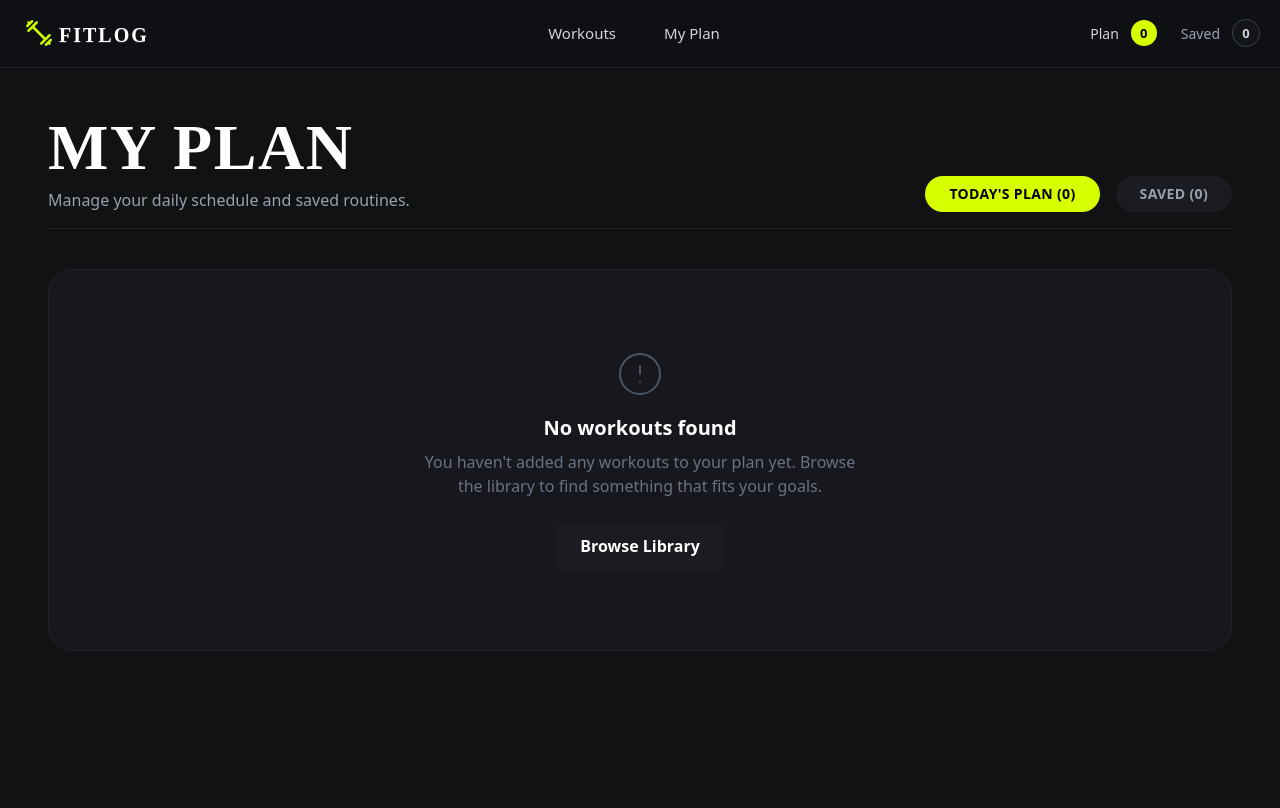
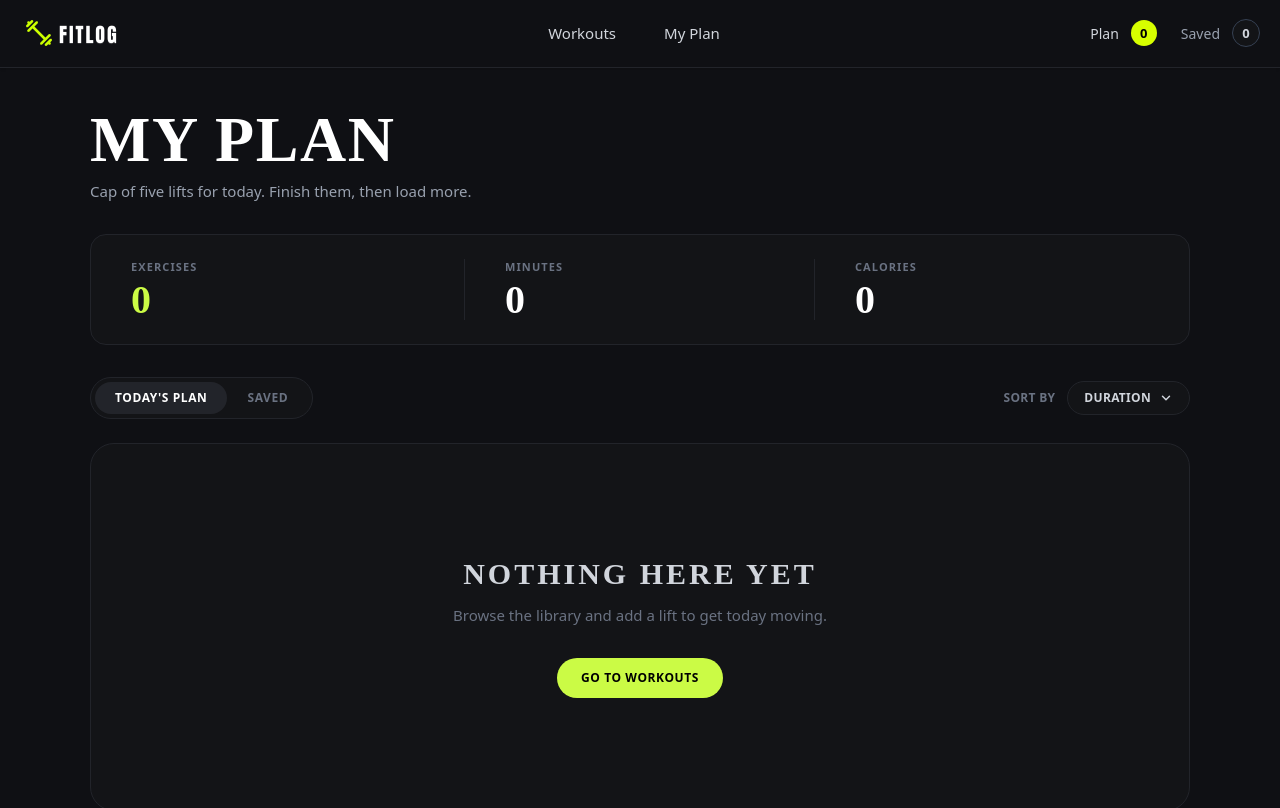
Before and after one commit to mashukurmanilk/fit-log, a Next.js app: page /my-plan in a window 1280 px wide. Shown: the top 808 px of the page. Built offline with nearby package versions, Linux system fonts and the light colour scheme; a web font is replaced by a local one.

Commit message:
added my plan page

```diff
--- a/app/components/Navbar.jsx
+++ b/app/components/Navbar.jsx
@@ -24,7 +24,7 @@ export default function Navbar() {
                 </div>
                 <Link href="/" className='btn btn-ghost text-xl rounded-full flex items-center hover:bg-[#131417]'>
                     <Image src={logo} alt='Logo' height={20} className="w-auto"/>
-                    <span className="font-['Bebas_Neue'] tracking-widest uppercase mt-1 text-white">FITLOG</span>
+                    <span className="font-['Impact'] font-normal tracking-widest uppercase mt-1 text-white">FITLOG</span>
                 </Link>
             </div>
             <div className="navbar-center hidden lg:flex">
--- a/app/context/WorkoutContext.jsx
+++ b/app/context/WorkoutContext.jsx
@@ -8,7 +8,7 @@ export function WorkoutProvider({ children }) {
   const [planWorkouts, setPlanWorkouts] = useState([]);
   const [savedWorkouts, setSavedWorkouts] = useState([]);
   const [toast, setToast] = useState(null);
-
+  const [isLoaded, setIsLoaded] = useState(false); // Track hydration for loading state
 
   useEffect(() => {
     try {
@@ -19,15 +19,15 @@ export function WorkoutProvider({ children }) {
     } catch (e) {
       console.error("Could not load from localStorage", e);
     }
+    setIsLoaded(true); // Hydration complete
   }, []);
 
   useEffect(() => {
-    localStorage.setItem('fitlog_plan', JSON.stringify(planWorkouts));
-  }, [planWorkouts]);
-
-  useEffect(() => {
-    localStorage.setItem('fitlog_saved', JSON.stringify(savedWorkouts));
-  }, [savedWorkouts]);
+    if (isLoaded) {
+      localStorage.setItem('fitlog_plan', JSON.stringify(planWorkouts));
+      localStorage.setItem('fitlog_saved', JSON.stringify(savedWorkouts));
+    }
+  }, [planWorkouts, savedWorkouts, isLoaded]);
 
   const showToast = (message) => {
     setToast({ message });
@@ -52,8 +52,26 @@ export function WorkoutProvider({ children }) {
     }
   };
 
+  const removeFromPlan = (id) => {
+    setPlanWorkouts(prev => prev.filter(w => w.id !== id));
+    showToast("Removed from plan.");
+  };
+
+  const removeFromSaved = (id) => {
+    setSavedWorkouts(prev => prev.filter(w => w.id !== id));
+    showToast("Removed from saved.");
+  };
+
   return (
-    <WorkoutContext.Provider value={{ planWorkouts, savedWorkouts, addToPlan, saveForLater }}>
+    <WorkoutContext.Provider value={{
+      planWorkouts,
+      savedWorkouts,
+      addToPlan,
+      saveForLater,
+      removeFromPlan,
+      removeFromSaved,
+      isLoaded
+    }}>
       {children}
       {toast && (
         <div className="toast toast-bottom toast-center z-50">
--- a/app/homepage/workout.jsx
+++ b/app/homepage/workout.jsx
@@ -16,7 +16,7 @@ export default async function workout() {
   return (
     <div className='py-12 flex flex-col mx-4 md:mx-10'>
         <div className="mb-8">
-            <h1 className="font-['Impact'] font-black text-4xl lg:text-5xl text-white tracking-tight uppercase">
+            <h1 className="font-['Impact'] font-normal text-4xl lg:text-5xl text-white tracking-tight uppercase">
                 THE LIBRARY
             </h1>
             <div className="text-gray-400 mt-2 text-[17px]">
--- a/app/layout.tsx
+++ b/app/layout.tsx
@@ -34,7 +34,7 @@ export default function RootLayout({ children }: LayoutProps<"/">) {
             {children}
           </main>
 
-          {/* Footer */}
+
           <footer className="border-t border-[#22242a] bg-[#111214] py-8 px-6 md:px-12 mt-auto">
             <div className="max-w-[1400px] mx-auto flex flex-col md:flex-row justify-between items-center gap-4">
               <div className="flex items-center gap-2">
--- a/app/my-plan/page.jsx
+++ b/app/my-plan/page.jsx
@@ -6,64 +6,121 @@ import Link from 'next/link';
 import { useWorkoutContext } from '@/app/context/WorkoutContext';
 
 export default function MyPlanPage() {
-  const { planWorkouts, savedWorkouts } = useWorkoutContext();
+  const { planWorkouts, savedWorkouts, removeFromPlan, removeFromSaved, isLoaded } = useWorkoutContext();
   const [activeTab, setActiveTab] = useState('plan'); // 'plan' or 'saved'
+
+  // Loading State requirement
+  if (!isLoaded) {
+    return (
+      <div className="min-h-screen bg-[#0f1014] text-white flex items-center justify-center">
+        <h2 className="text-2xl font-bold font-['Bebas_Neue'] tracking-widest text-[#cbfb45] animate-pulse">
+          Loading workouts...
+        </h2>
+      </div>
+    );
+  }
 
   const activeWorkouts = activeTab === 'plan' ? planWorkouts : savedWorkouts;
 
+  // Sort by duration as required by the UI dropdown
+  const sortedWorkouts = [...activeWorkouts].sort((a, b) => a.duration - b.duration);
+
+  // Calculate Metrics live based on active tab
+  const totalExercises = activeWorkouts.length;
+  const totalMinutes = activeWorkouts.reduce((acc, w) => acc + (w.duration || 0), 0);
+  const totalCalories = activeWorkouts.reduce((acc, w) => acc + (w.caloriesBurned || 0), 0);
+
   return (
-    <div className="min-h-screen bg-[#111214] text-white p-6 md:p-12">
-      <div className="max-w-[1200px] mx-auto">
+    <div className="min-h-screen bg-[#0f1014] text-white p-6 md:p-10">
+      <div className="max-w-[1100px] mx-auto">
 
-        <div className="flex flex-col md:flex-row justify-between items-end mb-10 border-b border-[#22242a] pb-4">
-          <div>
-            <h1 className="text-5xl md:text-[64px] font-black uppercase font-['Bebas_Neue'] tracking-wide">
-              My Plan
+        {/* Title and Subtitle */}
+        <div className="mb-8">
+          <h1 className="text-5xl md:text-[64px] font-black uppercase font-['Bebas_Neue'] tracking-wide leading-none">
+            MY PLAN
           </h1>
-            <p className="text-gray-400 mt-2">Manage your daily schedule and saved routines.</p>
+          <p className="text-gray-400 mt-2 text-[15px]">
+            Cap of five lifts for today. Finish them, then load more.
+          </p>
         </div>
 
-          <div className="flex gap-4 mt-6 md:mt-0">
+        {/* Metrics Summary Row (Single Container) */}
+        <div className="bg-[#131417] border border-[#22242a] rounded-2xl p-6 grid grid-cols-3 divide-x divide-[#22242a] mb-8">
+          <div className="flex flex-col pl-4 justify-center">
+            <span className="text-gray-500 text-[11px] font-bold uppercase tracking-widest mb-1">Exercises</span>
+            <span className="text-4xl lg:text-[40px] font-black text-[#cbfb45] font-['Bebas_Neue'] leading-none">
+              {totalExercises}
+            </span>
+          </div>
+          <div className="flex flex-col pl-10 justify-center">
+            <span className="text-gray-500 text-[11px] font-bold uppercase tracking-widest mb-1">Minutes</span>
+            <span className="text-4xl lg:text-[40px] font-black text-white font-['Bebas_Neue'] leading-none">
+              {totalMinutes}
+            </span>
+          </div>
+          <div className="flex flex-col pl-10 justify-center">
+            <span className="text-gray-500 text-[11px] font-bold uppercase tracking-widest mb-1">Calories</span>
+            <span className="text-4xl lg:text-[40px] font-black text-white font-['Bebas_Neue'] leading-none">
+              {totalCalories}
+            </span>
+          </div>
+        </div>
+
+        {/* Tabs and Sort Row */}
+        <div className="flex justify-between items-center mb-6">
+          <div className="flex bg-[#131417] border border-[#22242a] rounded-full p-1">
             <button
               onClick={() => setActiveTab('plan')}
-              className={`px-6 py-2 rounded-full font-bold text-sm uppercase tracking-wide transition-colors ${
+              className={`px-5 py-2 rounded-full font-bold text-xs uppercase tracking-wider transition-colors ${
                 activeTab === 'plan'
-                  ? 'bg-[#d7ff00] text-black'
-                  : 'bg-[#1a1c21] text-gray-400 hover:text-white'
+                  ? 'bg-[#22242a] text-white'
+                  : 'text-gray-500 hover:text-gray-300'
               }`}
             >
-              Today's Plan ({planWorkouts?.length || 0})
+              Today's Plan
             </button>
             <button
               onClick={() => setActiveTab('saved')}
-              className={`px-6 py-2 rounded-full font-bold text-sm uppercase tracking-wide transition-colors ${
+              className={`px-5 py-2 rounded-full font-bold text-xs uppercase tracking-wider transition-colors ${
                 activeTab === 'saved'
-                  ? 'bg-[#d7ff00] text-black'
-                  : 'bg-[#1a1c21] text-gray-400 hover:text-white'
+                  ? 'bg-[#22242a] text-white'
+                  : 'text-gray-500 hover:text-gray-300'
               }`}
             >
-              Saved ({savedWorkouts?.length || 0})
+              Saved
             </button>
+          </div>
+
+          <div className="flex items-center gap-3 text-xs text-gray-500 font-bold uppercase tracking-wide">
+            Sort By
+            <div className="border border-[#22242a] bg-[#131417] text-gray-300 rounded-full px-4 py-2 flex items-center gap-2 cursor-pointer hover:border-gray-500 transition-colors">
+              Duration
+              <svg xmlns="http://www.w3.org/2000/svg" width="14" height="14" viewBox="0 0 24 24" fill="none" stroke="currentColor" strokeWidth="2.5" strokeLinecap="round" strokeLinejoin="round"><path d="m6 9 6 6 6-6"/></svg>
+            </div>
           </div>
         </div>
 
-        {activeWorkouts?.length === 0 ? (
-          <div className="flex flex-col items-center justify-center py-20 text-center bg-[#16181d] border border-[#22242a] rounded-[24px]">
-            <svg xmlns="http://www.w3.org/2000/svg" width="48" height="48" viewBox="0 0 24 24" fill="none" stroke="currentColor" strokeWidth="1" strokeLinecap="round" strokeLinejoin="round" className="text-gray-600 mb-4"><circle cx="12" cy="12" r="10"/><line x1="12" y1="8" x2="12" y2="12"/><line x1="12" y1="16" x2="12.01" y2="16"/></svg>
-            <h3 className="text-xl font-bold mb-2">No workouts found</h3>
-            <p className="text-gray-500 max-w-md">
-              You haven't added any workouts to your {activeTab === 'plan' ? "plan" : "saved list"} yet.
-              Browse the library to find something that fits your goals.
+        {/* Empty State vs List */}
+        {sortedWorkouts.length === 0 ? (
+          <div className="flex flex-col items-center justify-center py-28 text-center bg-[#131417] border border-[#22242a] rounded-[24px]">
+            <h3 className="text-3xl font-black text-gray-300 uppercase font-['Bebas_Neue'] tracking-widest mb-3">NOTHING HERE YET</h3>
+            <p className="text-gray-500 text-[15px] mb-8">
+              Browse the library and add a lift to get today moving.
             </p>
-            <Link href="/" className="mt-6 bg-[#1a1c21] hover:bg-[#22242a] text-white px-6 py-3 rounded-lg font-semibold transition-colors">
-              Browse Library
+            <Link href="/" className="bg-[#cbfb45] hover:bg-[#bceb3b] text-black px-6 py-3 rounded-full text-xs font-bold uppercase tracking-wider transition-colors">
+              Go to workouts
             </Link>
           </div>
         ) : (
-          <div className="grid grid-cols-1 md:grid-cols-2 lg:grid-cols-3 gap-6">
-            {activeWorkouts.map((workout) => (
-              <div key={workout.id} className="bg-[#16181d] border border-[#22242a] rounded-[20px] overflow-hidden flex flex-col hover:border-gray-600 transition-colors">
-                <div className="h-48 w-full relative">
+          <div className="flex flex-col gap-3">
+            {sortedWorkouts.map((workout) => (
+              <div key={workout.id} className="bg-[#131417] border border-[#22242a] hover:border-gray-700 rounded-2xl p-4 flex flex-col md:flex-row items-center justify-between gap-4 transition-colors">
+
+                {/* Left side: Thumbnail and Info */}
+                <div className="flex items-center gap-5 w-full md:w-auto">
+
+                  {/* Thumbnail */}
+                  <div className="w-[120px] h-[72px] flex-shrink-0 relative rounded-lg overflow-hidden bg-black">
                     <Image
                       src={workout.image}
                       alt={workout.name}
@@ -71,26 +128,46 @@ export default function MyPlanPage() {
                       className="object-cover"
                     />
                   </div>
-                <div className="p-6 flex flex-col flex-grow">
-                  <div className="flex flex-wrap gap-2 mb-3">
-                    {workout.muscleGroups?.map((group, idx) => (
-                      <span key={idx} className="text-[10px] font-bold text-black bg-[#d7ff00] px-2.5 py-1 rounded-full uppercase tracking-wider">
-                        {group}
-                      </span>
-                    ))}
-                  </div>
-                  <h3 className="text-2xl font-black text-white uppercase font-['Bebas_Neue'] tracking-wide mb-2">
+
+                  {/* Info */}
+                  <div className="flex flex-col justify-center">
+                    <h3 className="text-2xl font-black text-white uppercase font-['Bebas_Neue'] tracking-wide leading-none mb-1">
                       {workout.name}
                     </h3>
-                  <div className="flex items-center text-gray-400 text-sm gap-4 mb-6">
-                    <span className="flex items-center gap-1.5"><svg xmlns="http://www.w3.org/2000/svg" width="14" height="14" viewBox="0 0 24 24" fill="none" stroke="currentColor" strokeWidth="2" strokeLinecap="round" strokeLinejoin="round"><circle cx="12" cy="12" r="10"/><polyline points="12 6 12 12 16 14"/></svg> {workout.duration} min</span>
-                    <span className="flex items-center gap-1.5"><svg xmlns="http://www.w3.org/2000/svg" width="14" height="14" viewBox="0 0 24 24" fill="none" stroke="currentColor" strokeWidth="2" strokeLinecap="round" strokeLinejoin="round"><path d="M8.5 14.5A2.5 2.5 0 0 0 11 12c0-1.38-.5-2-1-3-1.072-2.143-.224-4.054 2-6 .5 2.5 2 4.9 4 6.5 2 1.6 3 3.5 3 5.5a7 7 0 1 1-14 0c0-1.153.433-2.294 1-3a2.5 2.5 0 0 0 2.5 2.5z"/></svg> {workout.caloriesBurned} kcal</span>
+                    <p className="text-gray-400 text-[13px] mb-2 font-medium">{workout.equipment}</p>
+
+                    {/* Stats Row */}
+                    <div className="flex items-center text-gray-500 text-[11px] font-bold uppercase tracking-widest gap-4">
+                      <span className="flex items-center gap-1.5"><svg xmlns="http://www.w3.org/2000/svg" width="14" height="14" viewBox="0 0 24 24" fill="none" stroke="currentColor" strokeWidth="2.5" strokeLinecap="round" strokeLinejoin="round"><circle cx="12" cy="12" r="10"/><polyline points="12 6 12 12 16 14"/></svg> {workout.duration} min</span>
+                      <span className="flex items-center gap-1.5"><svg xmlns="http://www.w3.org/2000/svg" width="14" height="14" viewBox="0 0 24 24" fill="none" stroke="currentColor" strokeWidth="2.5" strokeLinecap="round" strokeLinejoin="round"><path d="M8.5 14.5A2.5 2.5 0 0 0 11 12c0-1.38-.5-2-1-3-1.072-2.143-.224-4.054 2-6 .5 2.5 2 4.9 4 6.5 2 1.6 3 3.5 3 5.5a7 7 0 1 1-14 0c0-1.153.433-2.294 1-3a2.5 2.5 0 0 0 2.5 2.5z"/></svg> {workout.caloriesBurned} kcal</span>
+                      <span className="flex items-center gap-1.5 text-[#cbfb45]"><svg xmlns="http://www.w3.org/2000/svg" width="14" height="14" viewBox="0 0 24 24" fill="currentColor" stroke="currentColor" strokeWidth="2" strokeLinecap="round" strokeLinejoin="round"><polygon points="12 2 15.09 8.26 22 9.27 17 14.14 18.18 21.02 12 17.77 5.82 21.02 7 14.14 2 9.27 8.91 8.26 12 2"/></svg> {workout.rating}</span>
+                    </div>
+                  </div>
                 </div>
 
-                  <Link href={`/workouts/${workout.id}`} className="mt-auto w-full bg-[#1a1c21] hover:bg-[#22242a] text-white text-center py-3 rounded-lg font-semibold transition-colors flex items-center justify-center gap-2">
+                {/* Right side: Actions */}
+                <div className="flex items-center gap-3 w-full md:w-auto justify-end">
+                  <Link href={`/workouts/${workout.id}`} className="border border-[#22242a] hover:border-gray-500 text-gray-300 px-5 py-2.5 rounded-full text-[11px] font-bold uppercase tracking-wider transition-colors">
                     View Details
-                    <svg xmlns="http://www.w3.org/2000/svg" width="16" height="16" viewBox="0 0 24 24" fill="none" stroke="currentColor" strokeWidth="2" strokeLinecap="round" strokeLinejoin="round"><path d="m9 18 6-6-6-6"/></svg>
                   </Link>
+
+                  {activeTab === 'plan' && (
+                    <button
+                      onClick={() => removeFromPlan(workout.id)}
+                      className="bg-[#cbfb45] hover:bg-[#bceb3b] text-black px-5 py-2.5 rounded-full text-[11px] font-bold uppercase tracking-wider transition-colors flex items-center gap-2"
+                    >
+                      <svg xmlns="http://www.w3.org/2000/svg" width="14" height="14" viewBox="0 0 24 24" fill="none" stroke="currentColor" strokeWidth="3" strokeLinecap="round" strokeLinejoin="round"><polyline points="20 6 9 17 4 12"/></svg>
+                      Mark as Done
+                    </button>
+                  )}
+
+                  <button
+                    onClick={() => activeTab === 'plan' ? removeFromPlan(workout.id) : removeFromSaved(workout.id)}
+                    className="text-gray-600 hover:text-white p-2 transition-colors ml-1"
+                    title="Remove"
+                  >
+                    <svg xmlns="http://www.w3.org/2000/svg" width="16" height="16" viewBox="0 0 24 24" fill="none" stroke="currentColor" strokeWidth="2.5" strokeLinecap="round" strokeLinejoin="round"><path d="M18 6 6 18"/><path d="m6 6 12 12"/></svg>
+                  </button>
                 </div>
               </div>
             ))}
```
Lines whose indentation alone changed are shown as unchanged.
